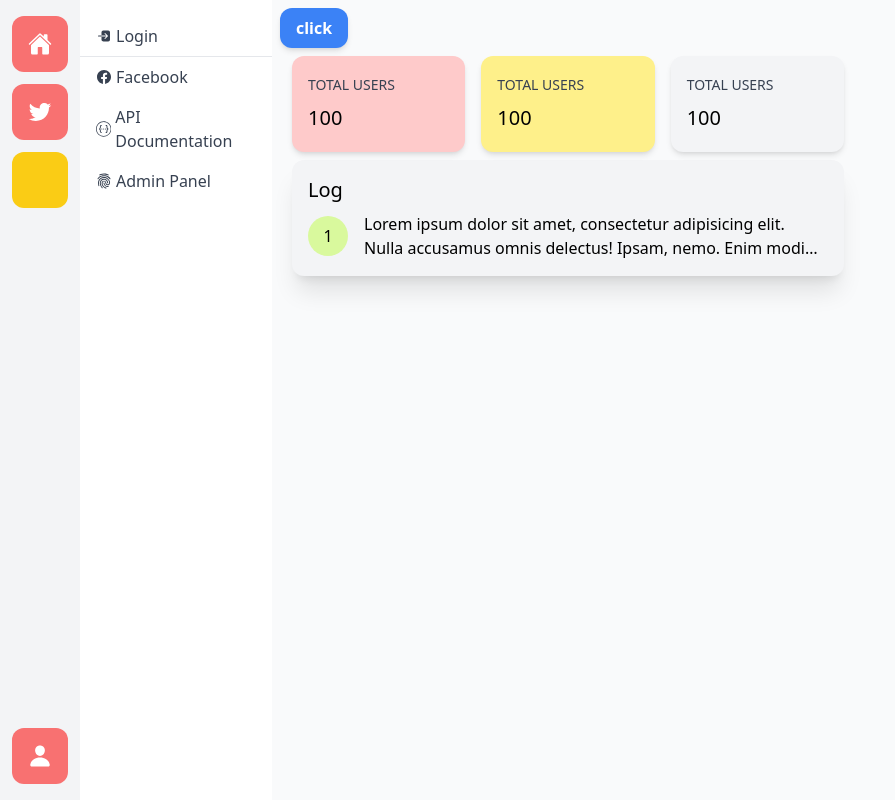
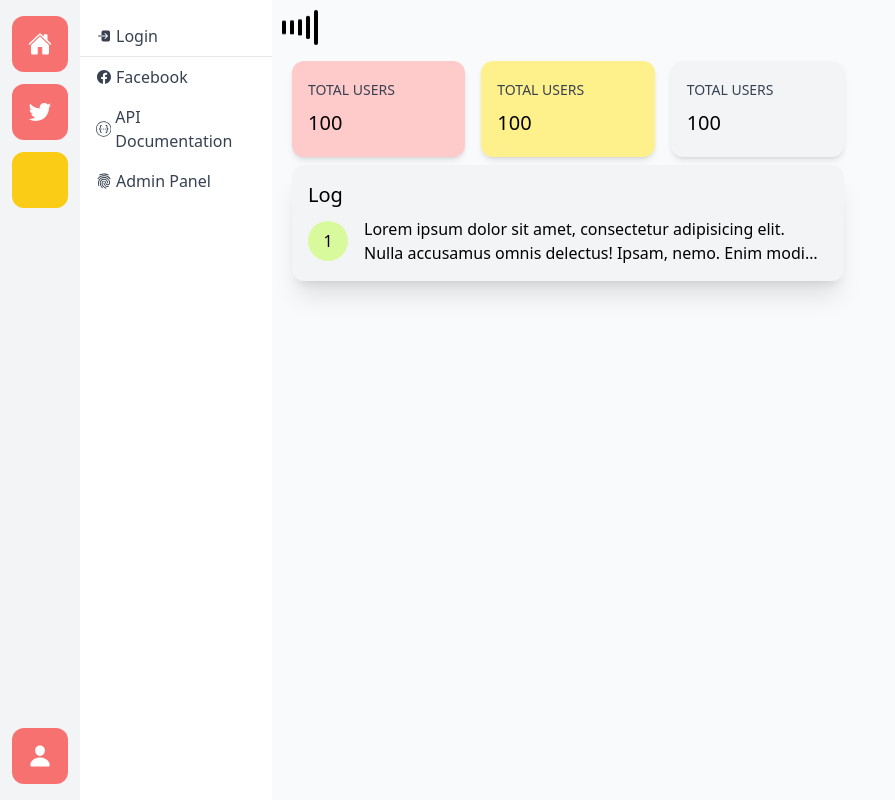
Before and after one commit to hcmus-internet-banking/frontend, a Next.js app: page / in a window 1280 px wide. Shown: the whole page, without its empty margins (0-895 px from the left). Built offline with nearby package versions, Linux system fonts and the light colour scheme; no server answers.

Commit message:
feat: add home demo

```diff
--- /dev/null
+++ b/src/components/common/Spinner/Spinner.tsx
@@ -0,0 +1,5 @@
+import { ScaleLoader } from "react-spinners";
+
+const Spinner = ScaleLoader;
+
+export default Spinner;
--- a/src/pages/_app.tsx
+++ b/src/pages/_app.tsx
@@ -8,7 +8,9 @@ import { rootStore } from "../store/store";
 import { Toaster } from "react-hot-toast";
 import { persistStore } from "redux-persist";
 import { PersistGate } from "redux-persist/integration/react";
+import { QueryClient, QueryClientProvider } from "@tanstack/react-query";
 
+export const queryClient = new QueryClient();
 const persistor = persistStore(rootStore);
 
 interface AppPropsWithLayout extends AppProps {
@@ -26,6 +28,7 @@ const MyApp = ({
   const title = Component.title || "Default Page";
 
   return (
+    <QueryClientProvider client={queryClient}>
       <Provider store={rootStore}>
         <PersistGate loading={null} persistor={persistor}>
           <Head>
@@ -37,6 +40,7 @@ const MyApp = ({
           <Toaster />
         </PersistGate>
       </Provider>
+    </QueryClientProvider>
   );
 };
 
--- a/src/pages/index.tsx
+++ b/src/pages/index.tsx
@@ -1,27 +1,22 @@
 import Home from "../components/home/Home";
 import client from "../core/client";
-import toast from "react-hot-toast";
-import Button from "../components/common/Button/Button";
+import { useQuery } from "@tanstack/react-query";
+import Spinner from "../components/common/Spinner/Spinner";
+import { handleResponse } from "../core/handleResponse";
 
 const HomePage = () => {
-  // const {}
+  const { data, isLoading, error } = useQuery(["my"], async () => {
+    const res = await client.get("/api/customer/my");
+
+    return handleResponse(res);
+  });
+
   return (
     <>
-      <Button
-        onClick={() => {
-          toast.promise(client.get("/api/customer/my"), {
-            loading: "Loading",
-            success: (res) => {
-              return JSON.stringify(res.data);
-            },
-            error: (err) => {
-              return JSON.stringify(err);
-            },
-          });
-        }}
-      >
-        click
-      </Button>
+      {isLoading && <Spinner />}
+      {error && <div>error: {JSON.stringify(error)}</div>}
+      {data && <div>data: {JSON.stringify(data)}</div>}
+
       <Home />
     </>
   );
--- a/src/pages/register/index.tsx
+++ b/src/pages/register/index.tsx
@@ -6,13 +6,12 @@ import Spacer from "../../components/common/Spacer/Spacer";
 import { toFormikValidationSchema } from "zod-formik-adapter";
 import { useEffect, useMemo } from "react";
 import { useRouter } from "next/router";
-import { useDispatch, useSelector } from "react-redux";
-import { loginAsync, registerAsync, selectAuth } from "../../store/auth";
+import { useSelector } from "react-redux";
+import { registerAsync, selectAuth } from "../../store/auth";
 import { registerSchema } from "../../lib/register/schema";
 import { BarLoader } from "react-spinners";
 import { useAppDispatch } from "../../store/store";
 import toast from "react-hot-toast";
-import { RegisterResponse } from "../../store/auth/types";
 import { BaseResponse } from "../../core/handleResponse";
 
 function Index() {
@@ -130,4 +129,6 @@ function Index() {
   );
 }
 
+Index.title = "Register";
+
 export default Index;
```
Lines whose indentation alone changed are shown as unchanged.
